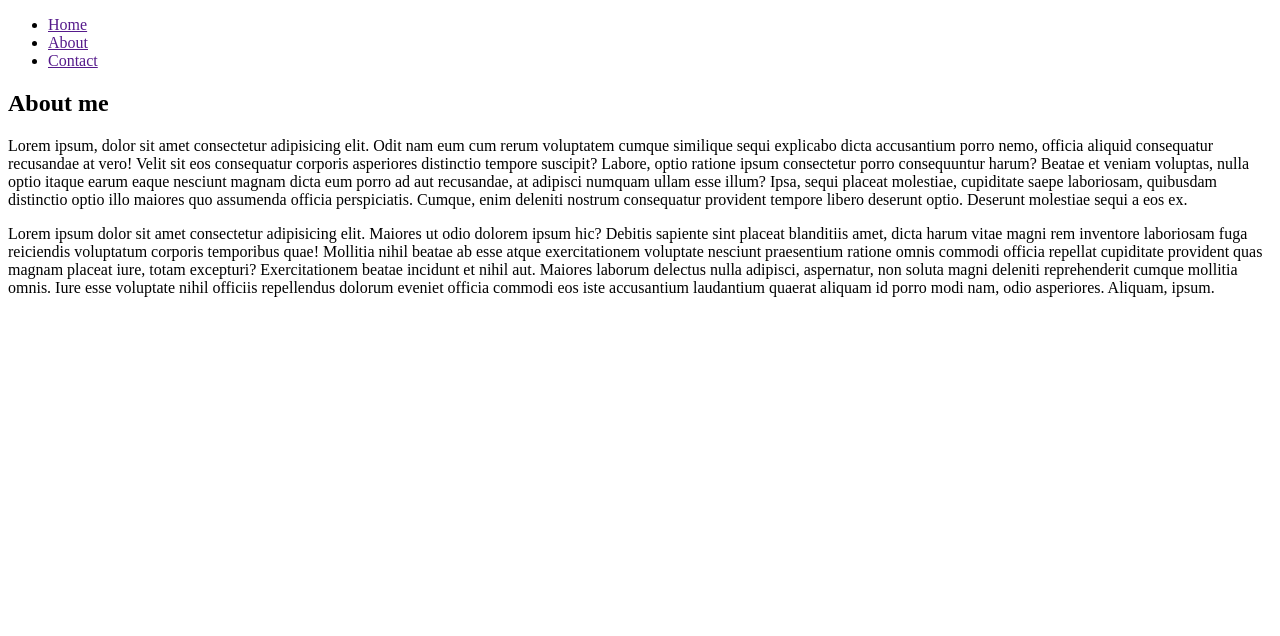
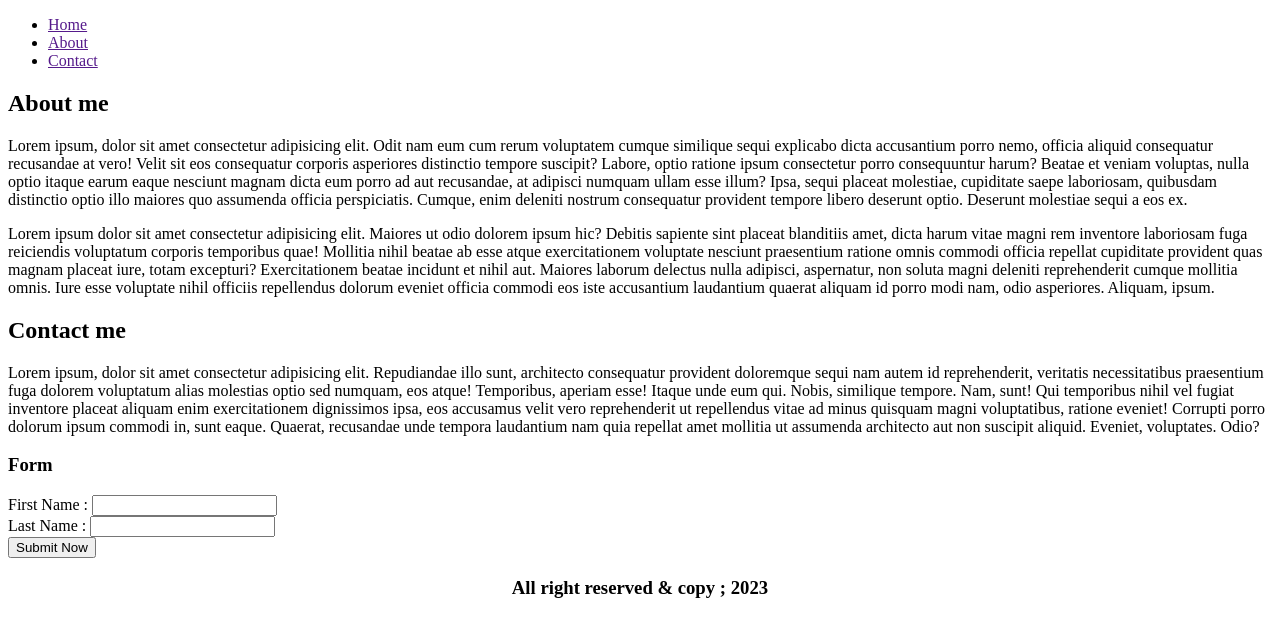
Before and after one commit to Rafibhaya/My-Project, a plain HTML site: page index.html in a window 1280 px wide. Drawn offline with Linux system fonts and the light colour scheme.

Commit message:
contact added

```diff
--- a/index.html
+++ b/index.html
@@ -19,6 +19,25 @@
             <p>Lorem ipsum, dolor sit amet consectetur adipisicing elit. Odit nam eum cum rerum voluptatem cumque similique sequi explicabo dicta accusantium porro nemo, officia aliquid consequatur recusandae at vero! Velit sit eos consequatur corporis asperiores distinctio tempore suscipit? Labore, optio ratione ipsum consectetur porro consequuntur harum? Beatae et veniam voluptas, nulla optio itaque earum eaque nesciunt magnam dicta eum porro ad aut recusandae, at adipisci numquam ullam esse illum? Ipsa, sequi placeat molestiae, cupiditate saepe laboriosam, quibusdam distinctio optio illo maiores quo assumenda officia perspiciatis. Cumque, enim deleniti nostrum consequatur provident tempore libero deserunt optio. Deserunt molestiae sequi a eos ex.</p>
             <p>Lorem ipsum dolor sit amet consectetur adipisicing elit. Maiores ut odio dolorem ipsum hic? Debitis sapiente sint placeat blanditiis amet, dicta harum vitae magni rem inventore laboriosam fuga reiciendis voluptatum corporis temporibus quae! Mollitia nihil beatae ab esse atque exercitationem voluptate nesciunt praesentium ratione omnis commodi officia repellat cupiditate provident quas magnam placeat iure, totam excepturi? Exercitationem beatae incidunt et nihil aut. Maiores laborum delectus nulla adipisci, aspernatur, non soluta magni deleniti reprehenderit cumque mollitia omnis. Iure esse voluptate nihil officiis repellendus dolorum eveniet officia commodi eos iste accusantium laudantium quaerat aliquam id porro modi nam, odio asperiores. Aliquam, ipsum.</p>
         </section>
+        <section id="contact">
+            <div>
+                <h2>Contact me</h2>
+                <p>Lorem ipsum, dolor sit amet consectetur adipisicing elit. Repudiandae illo sunt, architecto consequatur provident doloremque sequi nam autem id reprehenderit, veritatis necessitatibus praesentium fuga dolorem voluptatum alias molestias optio sed numquam, eos atque! Temporibus, aperiam esse! Itaque unde eum qui. Nobis, similique tempore. Nam, sunt! Qui temporibus nihil vel fugiat inventore placeat aliquam enim exercitationem dignissimos ipsa, eos accusamus velit vero reprehenderit ut repellendus vitae ad minus quisquam magni voluptatibus, ratione eveniet! Corrupti porro dolorum ipsum commodi in, sunt eaque. Quaerat, recusandae unde tempora laudantium nam quia repellat amet mollitia ut assumenda architecto aut non suscipit aliquid. Eveniet, voluptates. Odio?</p>
+            </div>
+            <h3>Form</h3>
+            <form action="">
+                <label for="First Name">First Name :</label>
+                <input type="text" name="First Name" id="First Name"><br>
+                <label for="Last Name">Last Name :</label>
+                <input type="text" name="Last Name" id="Last Name"><br>
+            </form>
+            <button>Submit Now</button>
+        </section>
+        <footer id="footer-area">
+            <center>
+            <h3>All right reserved & copy ; 2023</h3>
+        </center>
+        </footer>
     </div><!--Container ends-->
 </body>
 </html>
```
